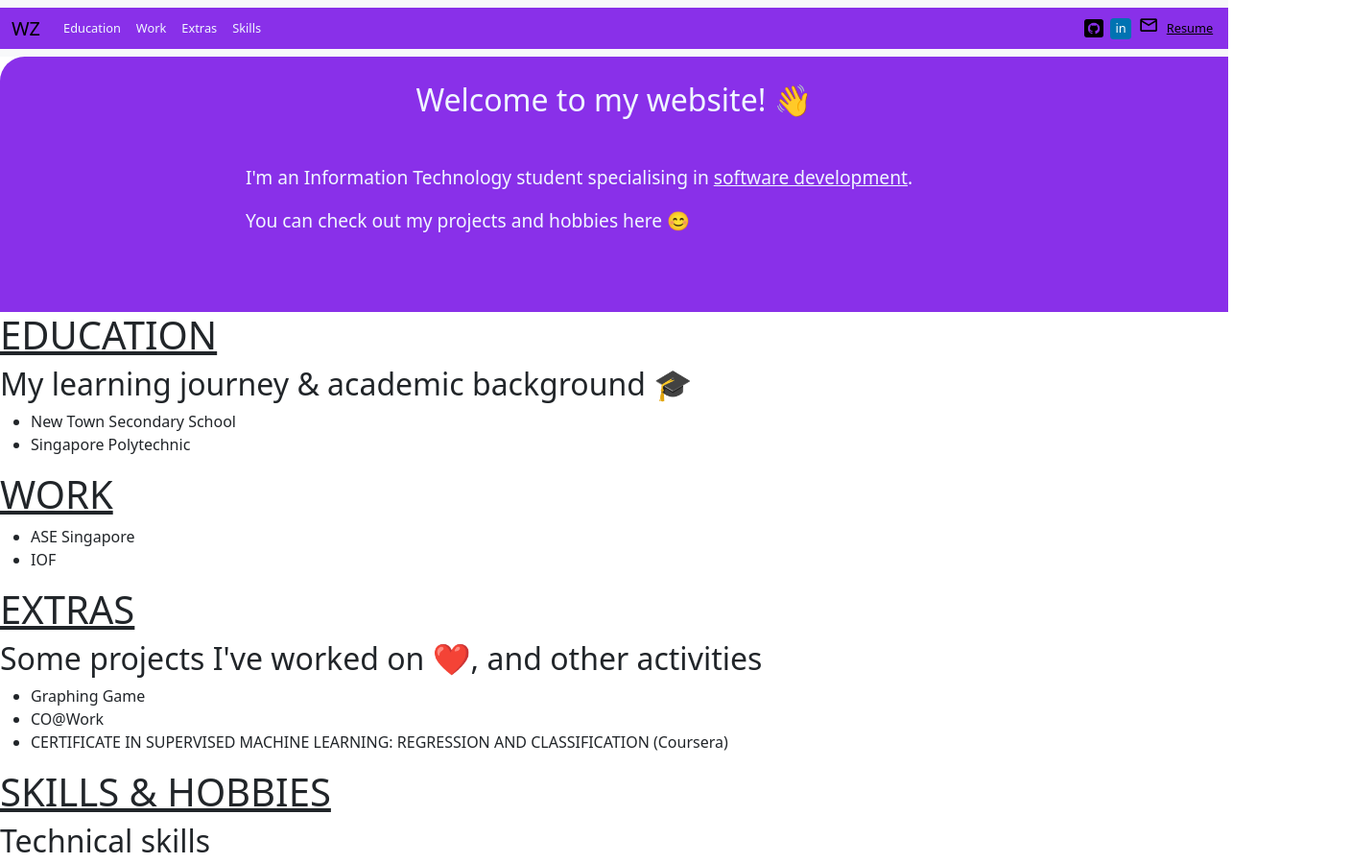
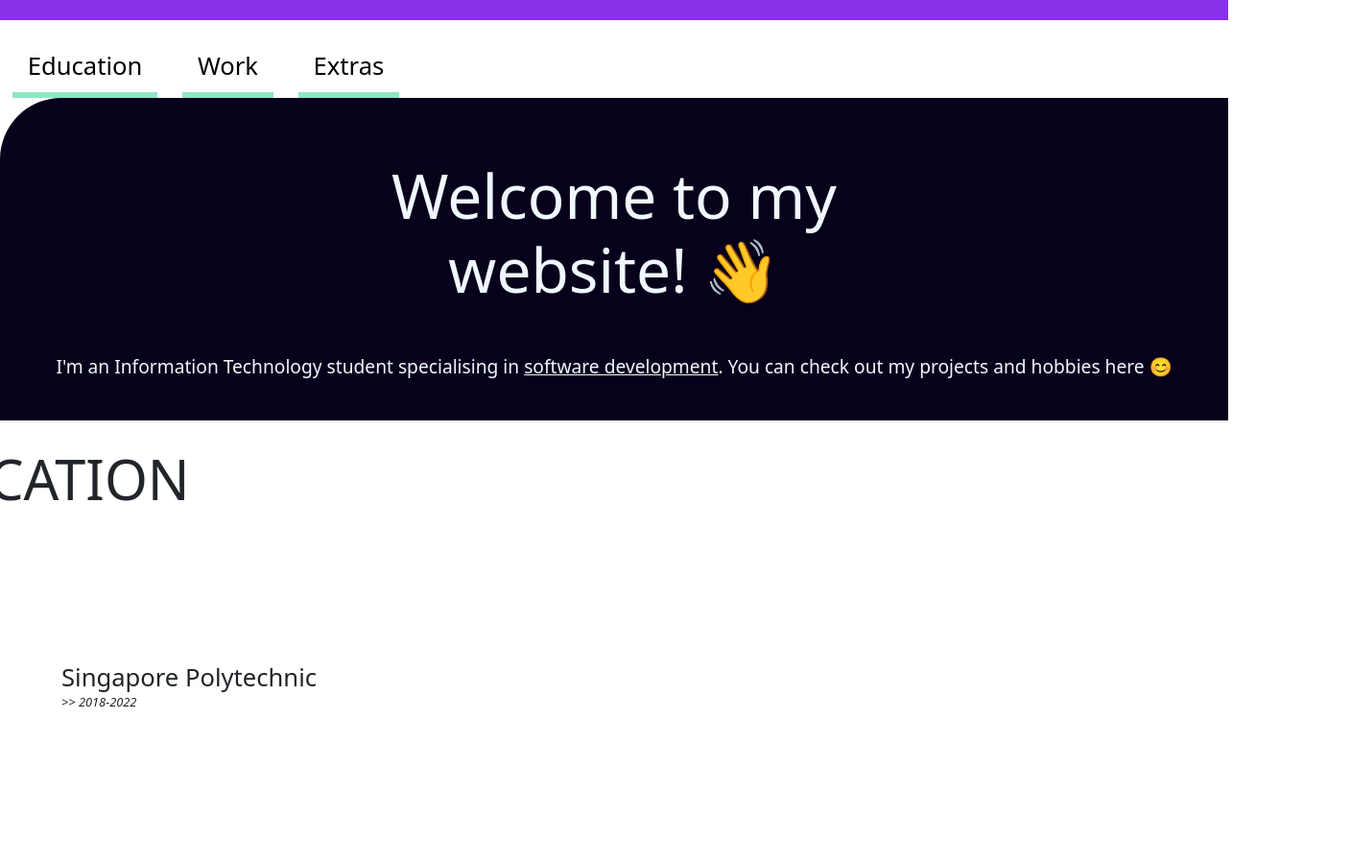
Before and after one commit to www-angZuxi/portfolio, a website: page index.html in a window 1280 px wide. Shown: the top 899 px of the page at 96% size, 1408 px wide, since content can reach past the window. Drawn offline with nearby package versions, Linux system fonts and the light colour scheme; some packages are replaced by stand-ins of ours; a script that the page names is missing; a web font is replaced by a local one.

Commit message:
style: changes to color themes and "education" section skeleton complete

```diff
--- a/index.css
+++ /dev/null
@@ -1,58 +0,0 @@
-@import url('https://fonts.googleapis.com/css2?family=Sniglet:wght@400;800&display=swap');
-
-body{
-    font-family: "Sniglet", system-ui;
-    font-weight: 500;
-    font-style: normal;
-}
-
-.container-fluid{
-    background: #8930e9;
-}
-
-.nav-link{
-    color: aliceblue;
-}
-
-.nav-headers > li{
-    font-size: 1vw;
-}
-
-.navbar-text ul li{
-    margin: 0 0.3vw;
-}
-
-#nav-git{
-    width: 1.5vw;
-}
-#nav-linkedin{
-    background: #0073B2;
-    color: white;
-    font-size: 1vw;
-    padding: 0.1vw 0.4vw 0.2vw;
-    border-radius: 0.3vw;
-    text-decoration: none;
-}
-#nav-mail{
-    font-size: 1.7vw;
-}
-#nav-resume{
-    font-size: 1vw;
-}
-
-
-#zuxi{
-    height: 13vw;
-}
-
-#about{
-    background: #8930e9;
-    color: aliceblue;
-    border-radius: 2vw 0 0 0;
-    padding: 2vw 20vw 5vw;
-    text-align: left;
-    font-size: 1.5vw;
-}
-#about > h2{
-    font-size: 2.5vw;
-}
--- a/index.html
+++ b/index.html
@@ -6,30 +6,29 @@
 <title>www.angzuxi</title>
 <link href="https://cdn.jsdelivr.net/npm/bootstrap@5.3.8/dist/css/bootstrap.min.css" rel="stylesheet" integrity="sha384-sRIl4kxILFvY47J16cr9ZwB07vP4J8+LH7qKQnuqkuIAvNWLzeN8tE5YBujZqJLB" crossorigin="anonymous">
 <link rel="stylesheet" href="https://fonts.googleapis.com/css2?family=Material+Symbols+Outlined:opsz,wght,FILL,GRAD@24,400,0,0&icon_names=mail" />
-<link rel="stylesheet" href="index.css">
+<link rel="stylesheet" href="styles/index.css">
+<link rel="stylesheet" href="styles/header.css">
+<link rel="stylesheet" href="styles/education.css">
 </head>
 <body>
 
 <header>
     <nav class="navbar navbar-expand-lg bg-body-tertiary">
-    <div class="container-fluid">
-        <a class="navbar-brand" href="#">WZ</a>
+    <div class="container-fluid" id="navbar">
+        <a class="navbar-brand" href="#"></a>
         <button class="navbar-toggler" type="button" data-bs-toggle="collapse" data-bs-target="#navbarText" aria-controls="navbarText" aria-expanded="false" aria-label="Toggle navigation">
         <span class="navbar-toggler-icon"></span>
         </button>
         <div class="collapse navbar-collapse" id="navbarText">
             <ul class="nav-headers navbar-nav me-auto mb-2 mb-lg-0">
                 <li class="nav-item">
-                    <a class="nav-link" aria-current="page" href="#">Education</a>
+                    <a class="nav-link" aria-current="page" href="#education">Education</a>
                 </li>
                 <li class="nav-item">
-                    <a class="nav-link" href="#">Work</a>
+                    <a class="nav-link" href="#work">Work</a>
                 </li>
                 <li class="nav-item">
-                    <a class="nav-link" href="#">Extras</a>
-                </li>
-                <li class="nav-item">
-                    <a class="nav-link" href="#">Skills</a>
+                    <a class="nav-link" href="#extras">Extras</a>
                 </li>
             </ul>
             <span class="navbar-text">
@@ -41,27 +40,32 @@
                 <li class="nav-item">
                     <a id="nav-linkedin" href="#">in</a>
                 </li>
-                <li class="nav-item">
-                    <a href="mailto:juiceboy327@gmail.com"><span id="nav-mail" class="material-symbols-outlined"> mail </span></a>
-                </li>
-                <li class="nav-item">
-                    <a id="nav-resume" href="#">Resume</a>
-                </li>
             </ul>
             </span>
         </div>
     </div>
     </nav>
 
+    <ul class="baseNav nav">
+        <li class="nav-item">
+        <a class="nav-link" href="#education">Education</a>
+        </li>
+        <li class="nav-item">
+        <a class="nav-link" href="#work">Work</a>
+        </li>
+        <li class="nav-item">
+        <a class="nav-link" href="#extras">Extras</a>
+        </li>
+    </ul>
+
+
     <script type="module" src="https://unpkg.com/@splinetool/viewer@1.12.87/build/spline-viewer.js"></script>
     <spline-viewer id="zuxi" url="https://prod.spline.design/7oWnc3Sp8Vs4IJ6K/scene.splinecode"></spline-viewer>
 
     <div id="about">
         <h2 class="text-center mb-5">Welcome to my website! 👋</h2>
-        <p>
+        <p class="text-center">
             I'm an Information Technology student specialising in <u>software development</u>.
-        </p>
-        <p>
             You can check out my projects and hobbies here 😊
         </p>
     </div>
@@ -69,25 +73,35 @@
 </header>
 
 
-    <div>
-        <h1><u>EDUCATION</u></h1>
-        <h2>My learning journey & academic background 🎓</h2>
-        <ul>
-            <li>New Town Secondary School</li>
-            <li>Singapore Polytechnic</li>
-        </ul>
+    <div id="education">
+        <h1 id="eduHeader">EDUCATION</h1>
+        <h2 id="eduHeader2">My learning journey & academic background 🎓</h2>
+
+        <h3>Singapore Polytechnic</h3>
+        <p>>> 2018-2022</p>
+
+
+        <div class="row">
+            <div id="card1" class="col cards">Thius is some text blahaklbckvshbv</div>
+            <div id="card2" class="col cards">some moar</div>
+            <div id="card3" class="col cards">Graduation!!!</div>
+        </div>
+
+        <p class="mt-5 text-center">Hover on the cards!</p>
     </div>
 
-    <div>
-        <h1><u>WORK</u></h1>
+
+    <div id="work" style="background-color: rgb(8, 1, 27);">
+        <h1>WORK</h1>
+        <h2>My work in programming and passion projects ❤️</h2>
         <ul>
             <li>ASE Singapore</li>
             <li>IOF</li>
         </ul>
     </div>
 
-    <div>
-        <h1><u>EXTRAS</u></h1>
+    <div id="extras">
+        <h1>EXTRAS</h1>
         <h2>Some projects I've worked on ❤️, and other activities</h2>
 
         <ul>
@@ -98,7 +112,7 @@
     </div>
 
     <div>
-        <h1><u>SKILLS & HOBBIES</u></h1>
+        <h1>SKILLS & HOBBIES</h1>
         <h2>Technical skills</h2>
         <!-- bundle of languiages here -->
 
@@ -111,8 +125,8 @@
     <a href="mailto:juiceboy327@gmail.com">Let's get in touch!</a>
 </footer>
 
-    <script src="https://cdn.jsdelivr.net/npm/bootstrap@5.3.8/dist/js/bootstrap.bundle.min.js" integrity="sha384-FKyoEForCGlyvwx9Hj09JcYn3nv7wiPVlz7YYwJrWVcXK/BmnVDxM+D2scQbITxI" crossorigin="anonymous"></script>
 
+<script src="index.js"></script>
 
 </body>
 </html>
--- /dev/null
+++ b/styles/education.css
@@ -0,0 +1,57 @@
+#education > h2{
+    font-size: 2vw;
+    margin: 5vw 5vw;
+    transition: 1.5s;
+    opacity: 0;
+}
+
+#education > h2{
+    font-size: 2vw;
+    margin: 5vw 5vw;
+    transition: 1.5s;
+    opacity: 0;
+}
+
+#education > h3{
+    font-size: 2vw;
+    margin: 0vw 5vw;
+}
+
+#education > p{
+    font-size: 1vw;
+    margin: 0vw 5vw;
+    font-style: italic;
+}
+#education > div{
+    padding: 0 5vw;
+}
+.cards{
+    height: 35vw;
+    background-size: cover;
+    background-repeat: no-repeat;
+    border: 1vw solid #8930e9;
+    border-radius: 2vw;
+    transition: 1s ease;
+    margin: 10vw 1vw 0vw;
+    color: transparent;
+    opacity: 0;
+    font-size: 2vw;
+}
+
+
+#card1{
+    background-image: url(/resources/sp.jpeg);
+}
+#card2{
+    background-image: url(/resources/sprc.jpeg);
+}
+#card3{
+    background-image: url(/resources/sp.jpeg);
+}
+
+
+#card1:hover, #card2:hover, #card3:hover{
+    transform: rotateY(180deg);
+    color: black;
+    background-image: none;
+}
--- /dev/null
+++ b/styles/header.css
@@ -0,0 +1,75 @@
+.baseNav{
+    margin-top: 2vw;
+}
+.baseNav > li > a{
+    font-size: 2vw;
+    margin: 0 1vw;
+    color: black;
+    transition: 0.7s;
+    border-bottom: solid 0.5vw #8ee7c2;
+}
+
+.baseNav > li > a:hover, .nav-link:hover{
+    font-size: 1.8vw;
+    margin: 0 0.7vw;
+    color: #8ec3e7;
+    border-bottom: solid 0.7vw #8ee7c2;
+    border-right: solid 0.5vw #8ee7c2;
+}
+
+#navbar{
+    background: #8930e9;
+    z-index: 2;
+    height: 6vw;
+    width: 100vw;
+    position: fixed;
+    margin-top: -4vw;
+    transition: 0.7s;
+}
+.nav-link{
+    color: aliceblue;
+    font-size: 2vw;
+    margin: 0 1vw;
+    transition: 0.7s;
+}
+
+
+.nav-headers > li{
+    font-size: 1vw;
+}
+
+.navbar-text ul li{
+    margin: 0 0.3vw;
+}
+
+#nav-git{
+    width: 1.5vw;
+    background: white;
+    border-radius: 0.3vw;
+}
+#nav-linkedin{
+    width: 1.5vw;
+    height: 1.5vw;
+    background: #0073B2;
+    color: white;
+    font-size: 1vw;
+    padding: 0.1vw 0.4vw 0.2vw;
+    border-radius: 0.3vw;
+    text-decoration: none;
+}
+
+#zuxi{
+    height: 38vw;
+}
+
+#about{
+    background: #08011b;
+    color: aliceblue;
+    border-radius: 5vw 0 0 0;
+    padding: 2vw;
+    font-size: 1.5vw;
+}
+#about > h2{
+    font-size: 5vw;
+    margin: 3vw 20vw;
+}
--- /dev/null
+++ b/styles/index.css
@@ -0,0 +1,15 @@
+@import url('https://fonts.googleapis.com/css2?family=Sniglet:wght@400;800&display=swap');
+
+body{
+    font-family: "Sniglet", system-ui;
+    font-weight: 500;
+    font-style: normal;
+    overflow-x: hidden;
+    width: 100vw;
+}
+
+h1{
+    font-size: 4.5vw;
+    margin: 2vw -10vw 3vw;
+    transition: 0.7s;
+}
```
Also changed, not shown: README.md, resources/sp.jpeg (added), resources/sprc.jpeg (added).
